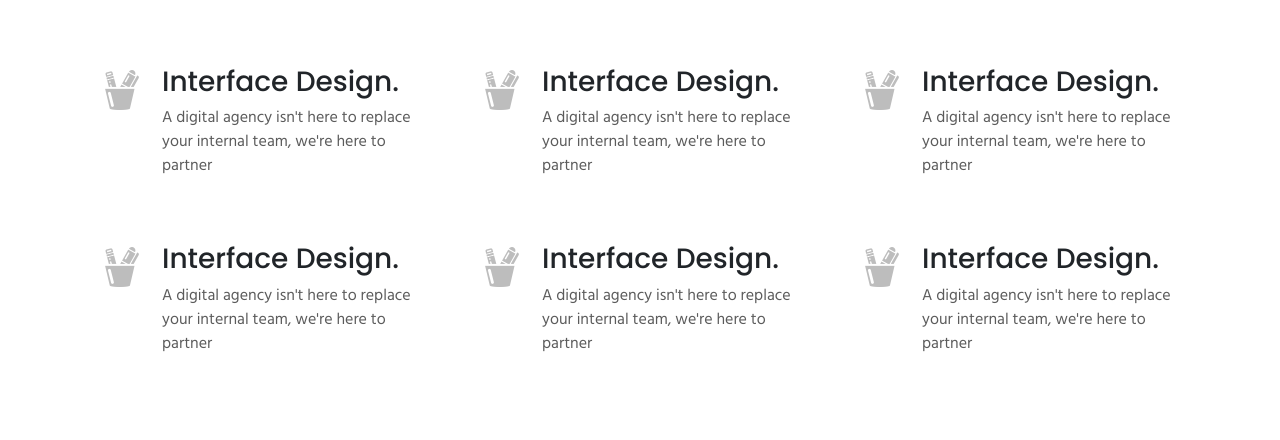
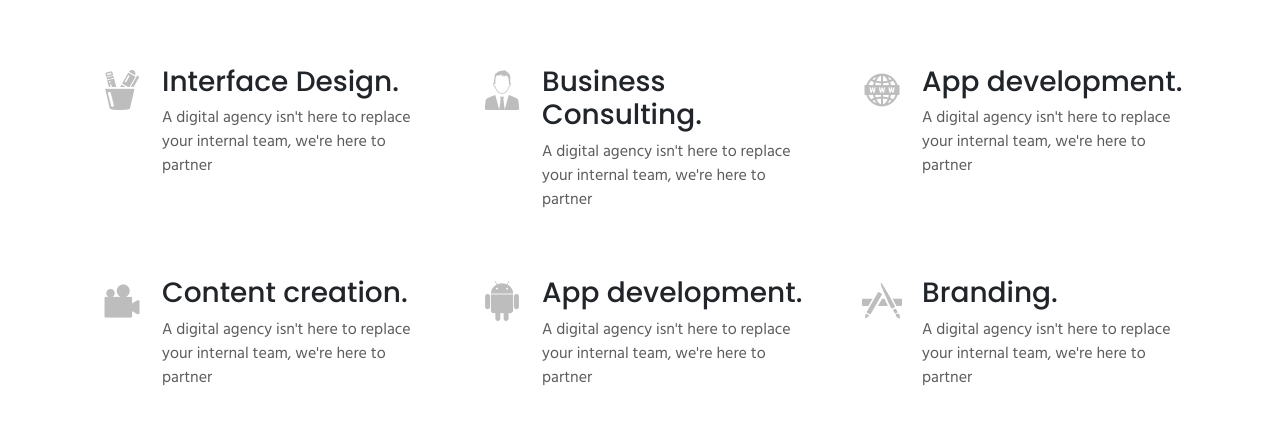
Before and after one commit to kmredwan/meagkit, a plain HTML site: page index.html in a window 1280 px wide. Shown: the part 2399-2839 px from the top of the page. Drawn offline with nearby package versions, Linux system fonts and the light colour scheme.

Commit message:
Add files via upload

```diff
--- a/index.html
+++ b/index.html
@@ -250,45 +250,47 @@
                 </div>
                 <div class="col-md-4 col-sm-6">
                     <div class="service_item mb-4 mb-md-4 d-flex">
-                        <i class="icofont-pen-holder"></i>
+                        <i class="icofont-business-man-alt-2"></i>
                         <div>
-                            <h3>Interface Design.</h3>
+                            <h3>
+                                Business Consulting.</h3>
                             <p>A digital agency isn't here to replace your internal team, we're here to partner</p>
                         </div>
                     </div>
                 </div>
                 <div class="col-md-4 col-sm-6">
                     <div class="service_item mb-4 mb-md-4 d-flex">
-                        <i class="icofont-pen-holder"></i>
+                        <i class="icofont-web"></i>
                         <div>
-                            <h3>Interface Design.</h3>
+                            <h3>
+                                App development.</h3>
                             <p>A digital agency isn't here to replace your internal team, we're here to partner</p>
                         </div>
                     </div>
                 </div>
                 <div class="col-md-4 col-sm-6">
                     <div class="service_item mb-4 mb-md-4 d-flex">
-                        <i class="icofont-pen-holder"></i>
+                        <i class="icofont-video"></i>
                         <div>
-                            <h3>Interface Design.</h3>
+                            <h3>Content creation.</h3>
                             <p>A digital agency isn't here to replace your internal team, we're here to partner</p>
                         </div>
                     </div>
                 </div>
                 <div class="col-md-4 col-sm-6">
                     <div class="service_item mb-4 mb-md-4 d-flex">
-                        <i class="icofont-pen-holder"></i>
+                        <i class="icofont-brand-android-robot"></i>
                         <div>
-                            <h3>Interface Design.</h3>
+                            <h3>App development.</h3>
                             <p>A digital agency isn't here to replace your internal team, we're here to partner</p>
                         </div>
                     </div>
                 </div>
                 <div class="col-md-4 col-sm-6">
                     <div class="service_item mb-4 mb-md-4 d-flex">
-                        <i class="icofont-pen-holder"></i>
+                        <i class="icofont-brand-appstore"></i>
                         <div>
-                            <h3>Interface Design.</h3>
+                            <h3>Branding.</h3>
                             <p>A digital agency isn't here to replace your internal team, we're here to partner</p>
                         </div>
                     </div>
```
